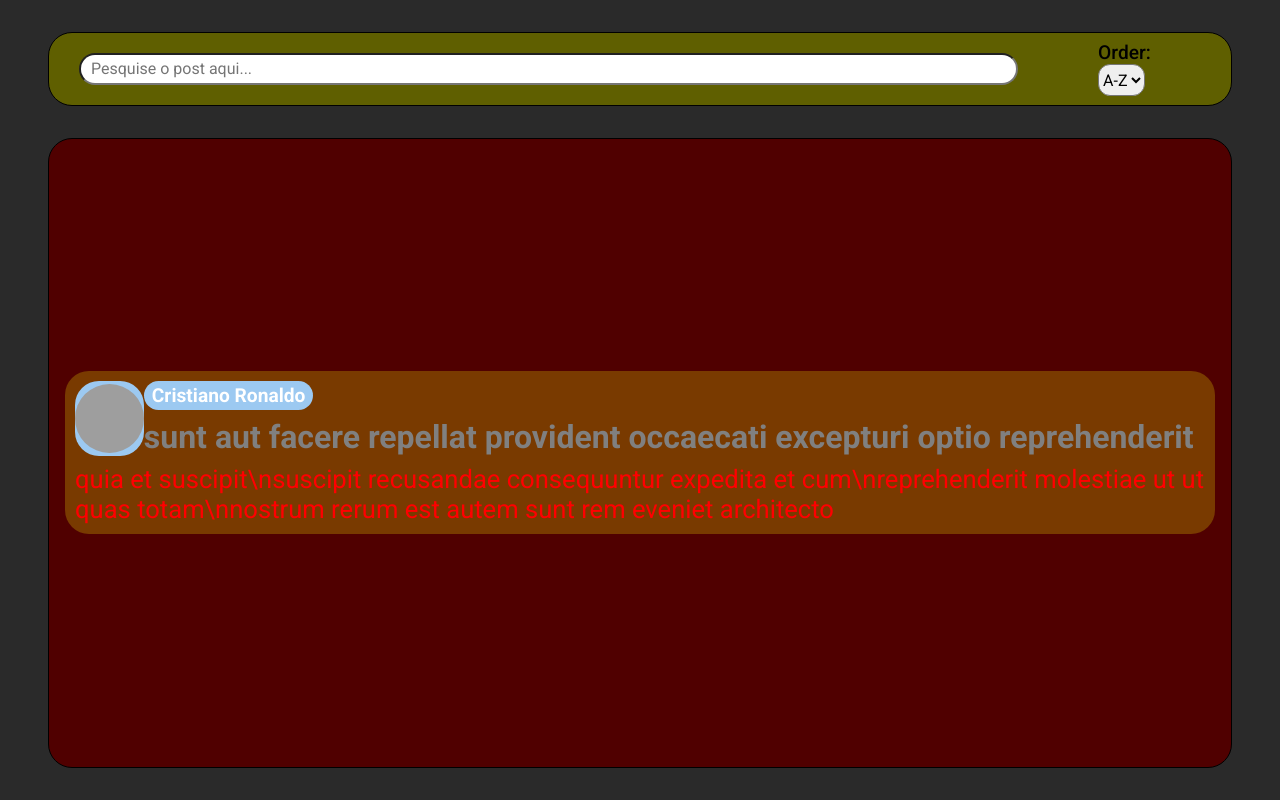
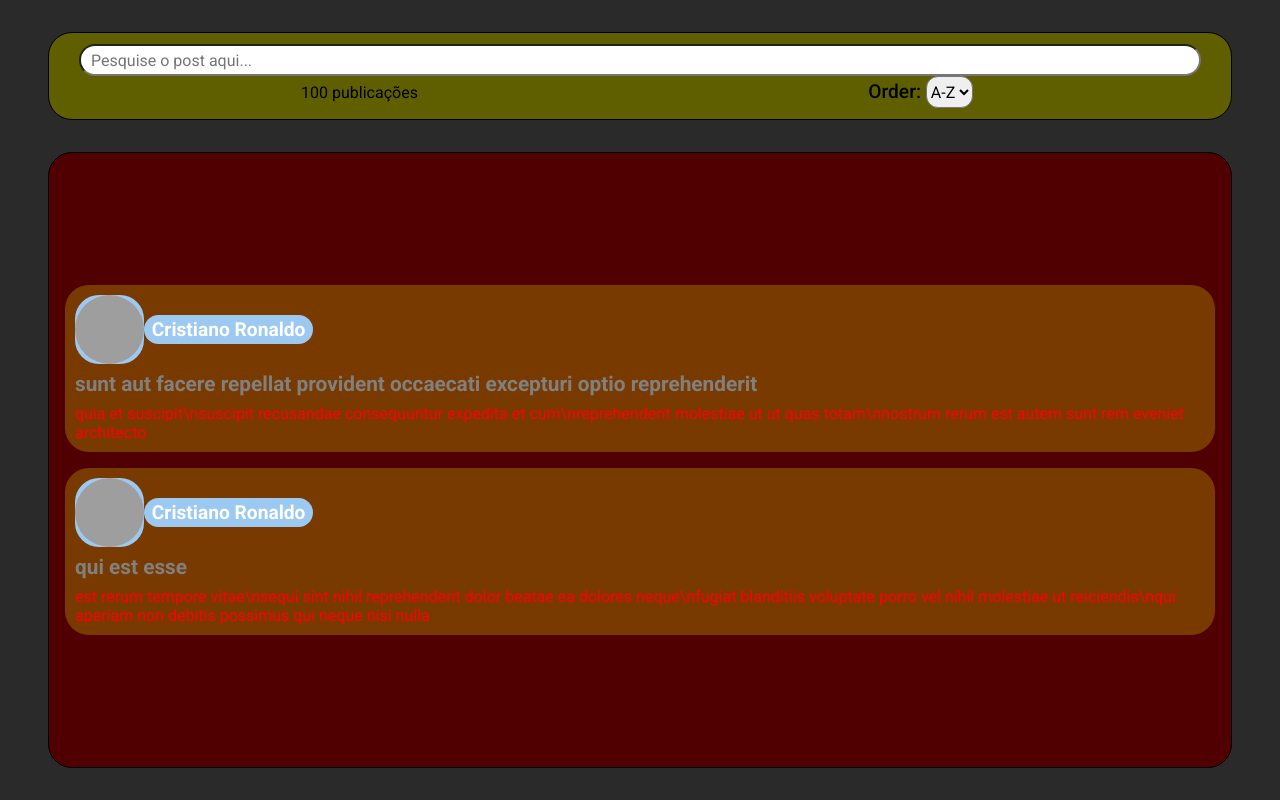
Before and after one commit to IgorMedeiros06/trabalho-JSONPlaceholder, a plain HTML site: page list-post/index.html in a window 1280 px wide. Drawn offline with Linux system fonts and the light colour scheme; grey boxes are pictures that could not be loaded.

Commit message:
até agora fui eu

```diff
--- a/list-post/index.html
+++ b/list-post/index.html
@@ -10,10 +10,11 @@
 <body>
     <div class="container">
         <form action="" id="form">
-            <input type="text" placeholder="Pesquise o post aqui...">
-            <label for="" id="order-text">
+            <input type="search" placeholder="Pesquise o post aqui...">
+                <p id="n-publi">100 publicações</p>
+            <label for="order" id="order-text">
                 Order:
-                <select name="" id="order">
+                <select name="order" id="order">
                     <option value="AZ" >A-Z</option>
                     <option value="ZA">Z-A</option>
                 </select>
@@ -26,12 +27,24 @@
                     <img src="https://encrypted-tbn0.gstatic.com/images?q=tbn:ANd9GcSKhDHTOsCFLRgSlRu-0ZxxLuTXv7jbrpHvkYHMa3LZnQ&s" alt="foto de perfil">
                 </div>
                 <div class="nome-style">
-                    <div id="style">
+                    <div class="style">
                         <h2>Cristiano Ronaldo</h2>
                     </div>
                 </div>
-                <h1 id="titulo">sunt aut facere repellat provident occaecati excepturi optio reprehenderit</h1>
-                <p id="corpo">quia et suscipit\nsuscipit recusandae consequuntur expedita et cum\nreprehenderit molestiae ut ut quas totam\nnostrum rerum est autem sunt rem eveniet architecto</p>
+                <h1 class="titulo">sunt aut facere repellat provident occaecati excepturi optio reprehenderit</h1>
+                <p class="corpo">quia et suscipit\nsuscipit recusandae consequuntur expedita et cum\nreprehenderit molestiae ut ut quas totam\nnostrum rerum est autem sunt rem eveniet architecto</p>
+            </div>
+            <div class="post-publicado">
+                <div class="img-style">
+                    <img src="https://encrypted-tbn0.gstatic.com/images?q=tbn:ANd9GcSKhDHTOsCFLRgSlRu-0ZxxLuTXv7jbrpHvkYHMa3LZnQ&s" alt="foto de perfil">
+                </div>
+                <div class="nome-style">
+                    <div class="style">
+                        <h2>Cristiano Ronaldo</h2>
+                    </div>
+                </div>
+                <h1 class="titulo">qui est esse</h1>
+                <p class="corpo">est rerum tempore vitae\nsequi sint nihil reprehenderit dolor beatae ea dolores neque\nfugiat blanditiis voluptate porro vel nihil molestiae ut reiciendis\nqui aperiam non debitis possimus qui neque nisi nulla</p>
             </div>
         </div>
     </div>
--- a/list-post/style.css
+++ b/list-post/style.css
@@ -38,22 +38,33 @@ body{
 }
 
 #form{
-    height: 10%;
+    height: 12%;
     width: 100%;
     background-color: var(--bg-form);
     border: 1px solid var(--bg-border);
     padding: 10px 30px;
     border-radius: 1.5rem;
 
-    display: flex;
-    justify-content: center;
+    display: grid;
+    grid-template-areas:
+    "input input"
+    "p order";
+    grid-template-columns: 1fr 1fr;
+    align-content: center;
     align-items: center;
-    gap: 5rem;
+    justify-items: center;
+    /* justify-content: center; */
+}
+
+#form #n-publi{
+    grid-area: p;
+
 }
 
 #form input{
+    grid-area: input;
     height: 2rem;
-    width: 85%;
+    width: 100%;
     padding: 0 10px;
 
     border-radius: 1rem;
@@ -61,6 +72,7 @@ body{
 }
 
 #form #order-text{
+    grid-area: order;
     font-size: 1.2rem;
     font-weight: 500;
 }
@@ -80,8 +92,10 @@ body{
     padding: 2rem 1rem;
 
     display: flex;
+    flex-direction: column;
+    align-items: center;
     justify-content: center;
-    align-items: center;
+    gap: 1rem;
 }
 
 .post-publicado{
@@ -93,7 +107,7 @@ body{
     display: grid;
     grid-template-areas:
     "foto nome"
-    "foto titulo"
+    "titulo titulo"
     "post post";
     grid-template-columns: 4.3rem 1fr;
     grid-template-rows: auto auto auto;
@@ -104,9 +118,12 @@ body{
 
 .post-publicado .nome-style{
     grid-area: nome;
+    display: flex;
+    justify-content: flex-start;
+    align-items: center;
 }
 
-.post-publicado .nome-style #style{
+.post-publicado .nome-style .style{
     background-color: var(--bg-perfil);
     width: fit-content;
     padding: 0.2rem 0.5rem;
@@ -138,13 +155,13 @@ body{
 
 .post-publicado h1{
     grid-area: titulo;
-    font-size: 2rem;
+    font-size: 1.3rem;
     color: var(--color-titulo);
 }
 
 
 .post-publicado p{
     grid-area: post;
-    font-size: 1.6rem;
+    font-size: 1rem;
     color: var(--color-post);
 }
```
